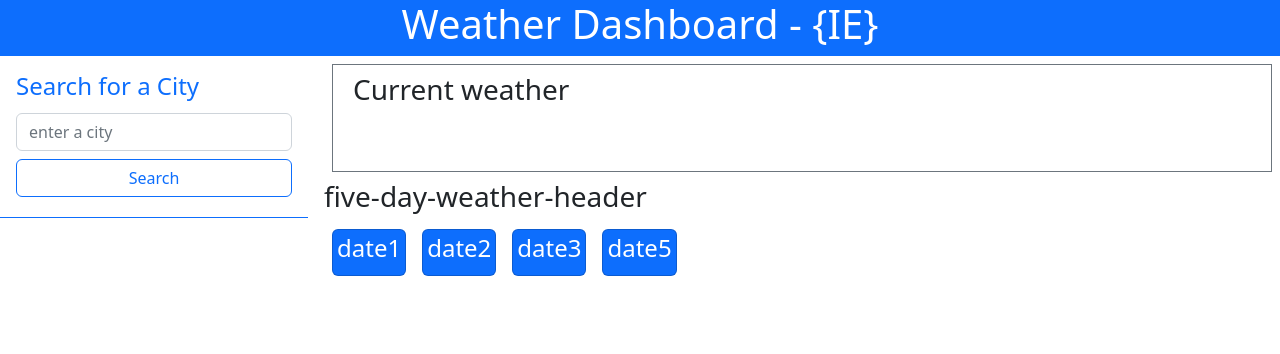
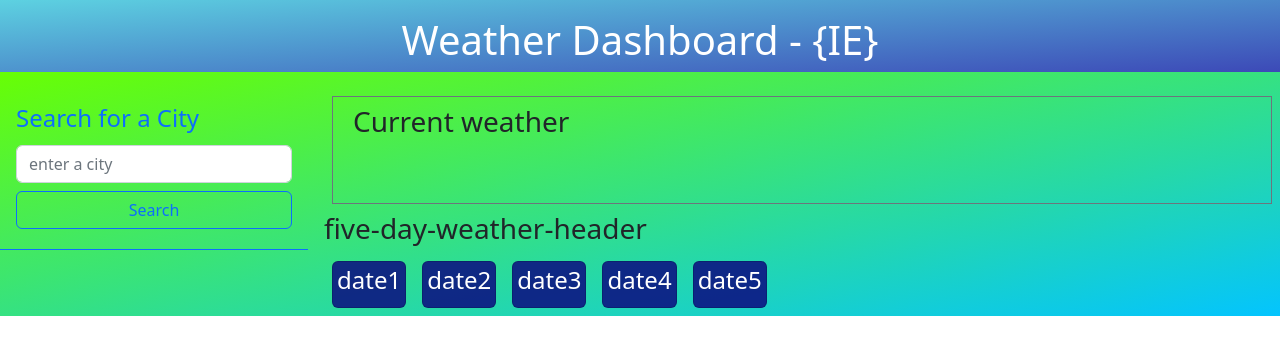
Before and after one commit to ikaera/WeatherDashboard, a plain HTML site: page index.html in a window 1280 px wide. Drawn offline with nearby package versions, Linux system fonts and the light colour scheme.

Commit message:
add some custom css styles.

```diff
--- a/assets/css/style.css
+++ b/assets/css/style.css
@@ -1,5 +1,35 @@
+:root {
+  --cl-primary: #5ec576;
+  --cl-secondary: #ffcb03;
+  --cl-tertiary: #ff585f;
+  --cl-primary-darker: #4bbb7d;
+  --cl-secondary-darker: #ffbb00;
+  --cl-tertiary-darker: #fd424b;
+  --cl-primary-opacity: #0b0980d8;
+  --cl-secondary-opacity: #ffcd0331;
+  --cl-tertiary-opacity: #ff58602d;
+  /* --gradient-primary: linear-gradient(to top left, #39b385, #9be15d);
+  --gradient-secondary: linear-gradient(to top left, #ffcb03, #ffee03);   */
+  --gradient-primary: linear-gradient(to top left, #393bb3, #5dd2e1);
+  --gradient-secondary: linear-gradient(to top left, #03c4ff, #68ff03);
+}
 
+* {
+  box-sizing: border-box;
+  padding: 0;
+  margin: 0;
+}
 
+#header {
+  background: var(--gradient-primary);
+}
+
+#main {
+  background: var(--gradient-secondary);
+}
 #search-btn {
   width: 100%;
 }
+#five-day-weather-cards {
+  background: var(--cl-primary-opacity) !important;
+}
--- a/index.html
+++ b/index.html
@@ -12,11 +12,11 @@
 </head>
 
 <body>
-  <header class="row text-center  text-white bg-primary">
+  <header class="row text-center  text-white bg-primary p-3" id="header">
     <h1> Weather Dashboard - {IE}</h1>
   </header>
 
-  <main class="row g-2 g-lg-3">
+  <main class="row g-2 g-lg-3" id="main">
     <section class="column col-3">
       <form class="change-area m-3 text-muted">
         <label class="text-primary" for="city-input">
@@ -43,16 +43,19 @@
 
       <div class="d-flex flex-row flex-wrap justify-content-flex-start"
         id="five-day-weather">
-        <div class="card col-2.m1 bg-primary text-white p-1 m-2">
+        <div class="card col-2.m1 bg-primary text-white p-1 m-2" id="five-day-weather-cards">
           <h4>date1</h4>
         </div>
-        <div class="card col-2.m1 bg-primary text-white p-1 m-2">
+        <div class="card col-2.m1 bg-primary text-white p-1 m-2" id="five-day-weather-cards">
           <h4>date2</h4>
         </div>
-        <div class="card col-2.m1 bg-primary text-white p-1 m-2">
+        <div class="card col-2.m1 bg-primary text-white p-1 m-2" id="five-day-weather-cards">
           <h4>date3</h4>
         </div>
-        <div class="card col-2.m1 bg-primary text-white p-1 m-2">
+        <div class="card col-2.m1 bg-primary text-white p-1 m-2" id="five-day-weather-cards">
+          <h4>date4</h4>
+        </div>
+        <div class="card col-2.m1 bg-primary text-white p-1 m-2" id="five-day-weather-cards">
           <h4>date5</h4>
         </div>
 
```
